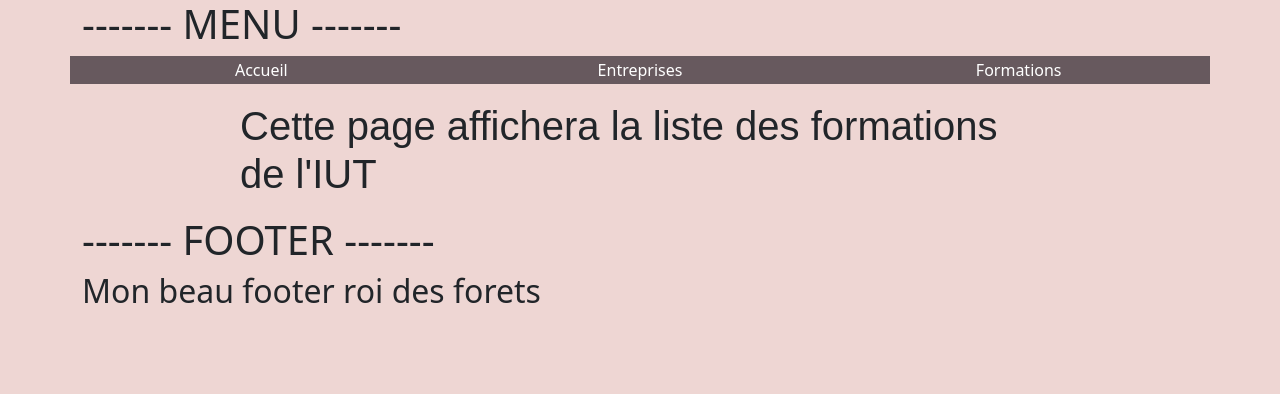
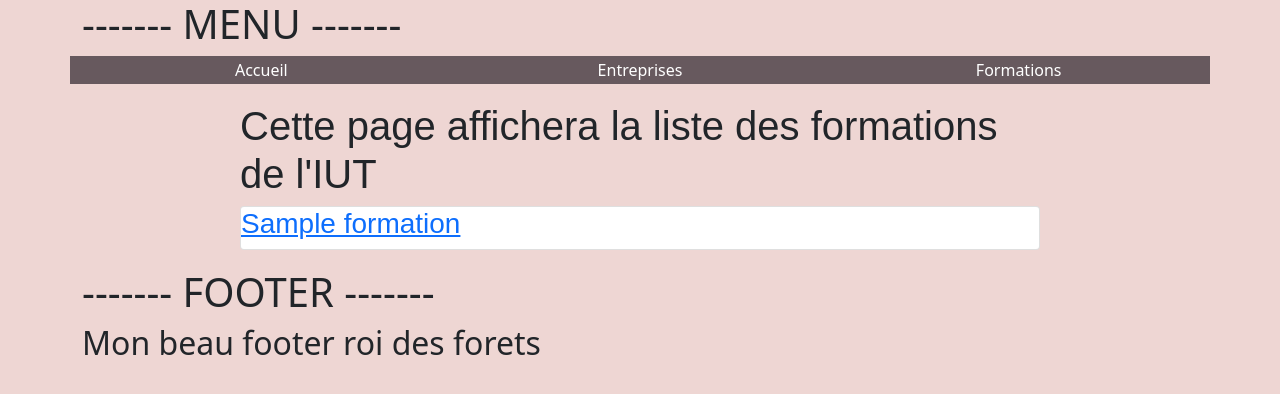
Before and after one commit to mathildeCazeu/Symfony, a Symfony app: template templates/pro_stage/formations.html.twig in a window 1280 px wide. Shown: the top 394 px of the page. Run offline with Twig, Linux system fonts and the light colour scheme; the template is opened without the code that fills it: most values are stand-ins (such as "Sample title", 1, 10 or a date in 2020); some libraries are stand-ins or nearby versions.

Commit message:
Affichage formations sur la page formation

```diff
--- a/templates/pro_stage/formations.html.twig
+++ b/templates/pro_stage/formations.html.twig
@@ -10,5 +10,12 @@
 
 <div class="example-wrapper">
     <h1>Cette page affichera la liste des formations de l'IUT</h1>
+    {% for formationCourante in formations %}
+        <a class="link" href="{{path('pro_stage_formations', {id:formationCourante.id})}}">
+            <div class="card">
+                <h3 class="card-title"> {{formationCourante.nomLong }}</h3>
+            </div>
+        </a>
+    {% endfor %}
 </div>
 {% endblock %}
--- a/templates/pro_stage/index.html.twig
+++ b/templates/pro_stage/index.html.twig
@@ -17,7 +17,7 @@
         {% for stageCourant in stages %}
             <a class="link" href="{{path('pro_stage_stages', {id:stageCourant.id})}}">
                 <div class="card">
-                    <h3 class="card-title" style="text-align:center;"> {{stageCourant.titre}}</h3>
+                    <h3 class="card-title"> {{stageCourant.titre}}</h3>
                     <h4 class="card-title"> {{stageCourant.Entreprises.nom}} </h4>
 
                     {% for formationCourante in stageCourant.formations %}
```
Also changed, not shown: src/Controller/ProStageController.php (+5 -2 lines).
